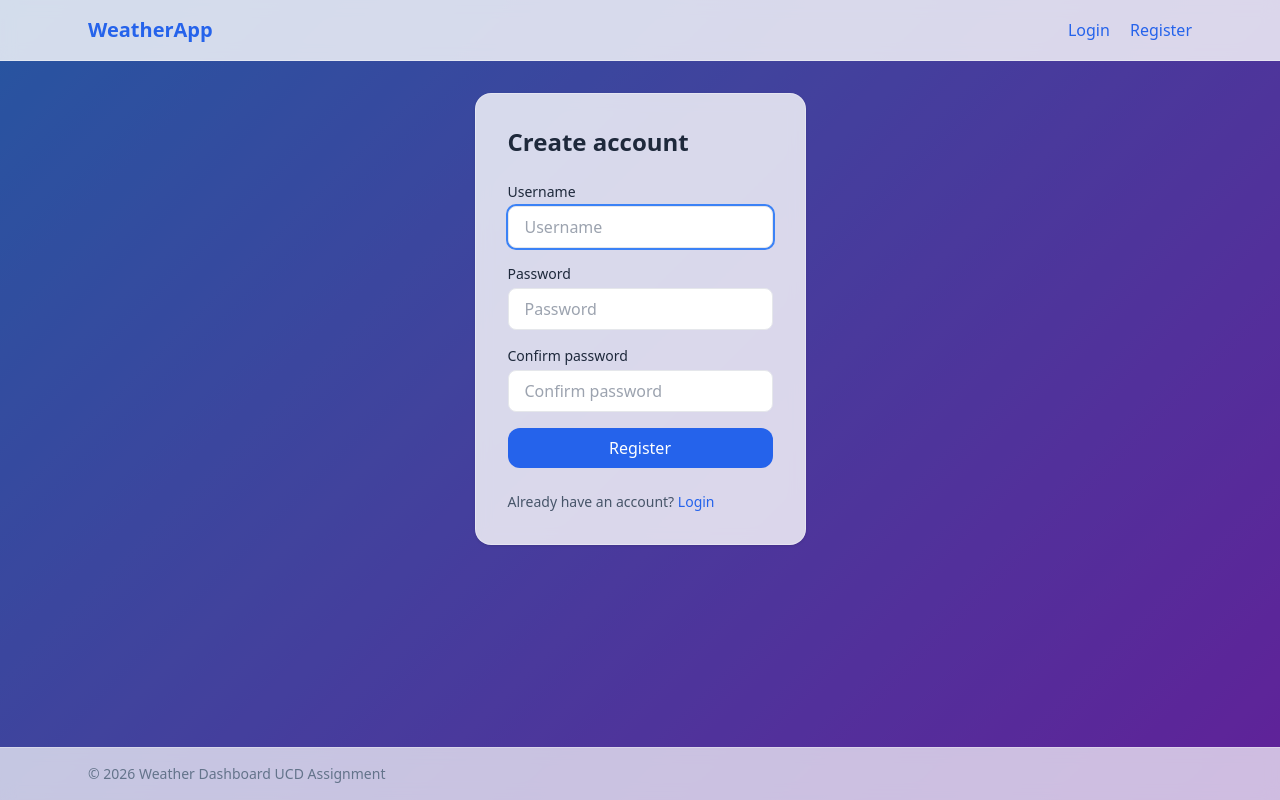
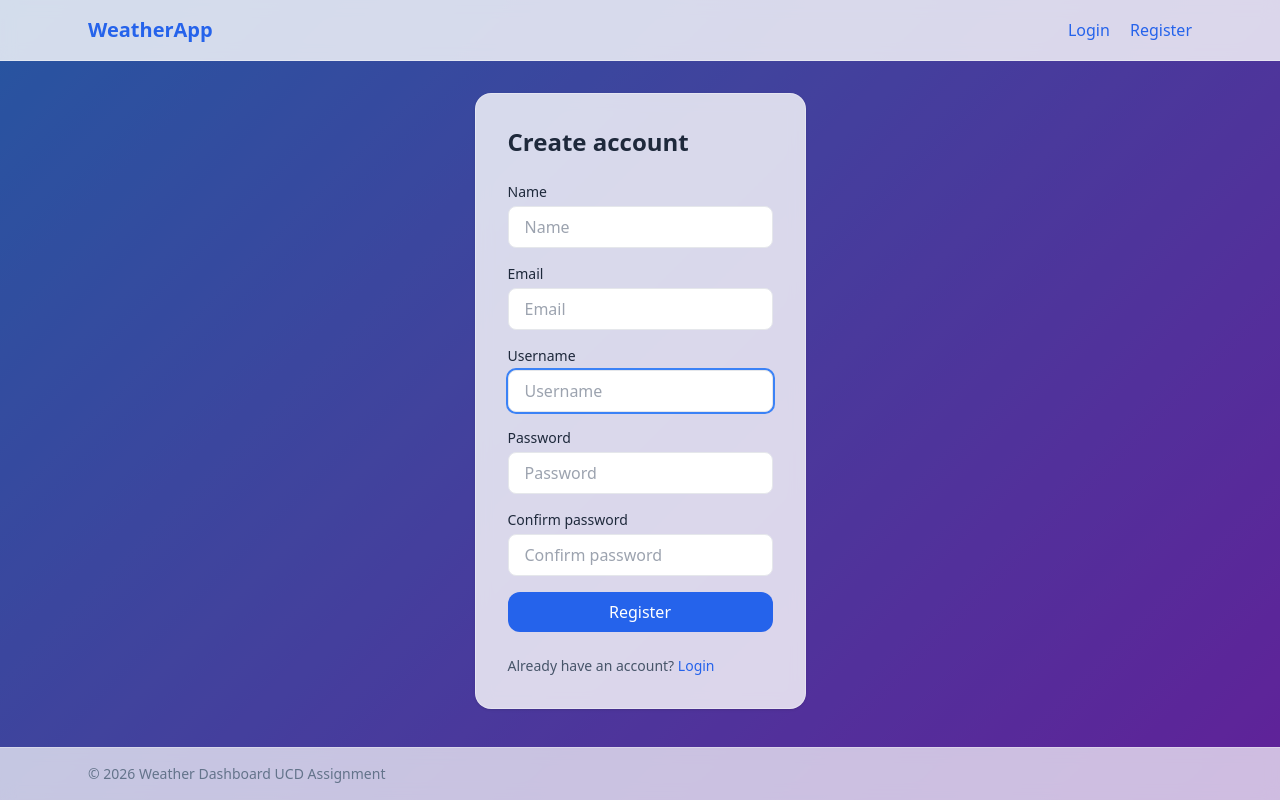
Before and after one commit to sebastian-elbacho/Weather-Dashboard-Final_Project, a Django app: page /accounts/register/ in a window 1280 px wide. Run offline with Django 5.2, Linux system fonts and the light colour scheme; some libraries are stand-ins or nearby versions.

Commit message:
forms and register fixed, local test done

```diff
--- a/accounts/forms.py
+++ b/accounts/forms.py
@@ -3,9 +3,26 @@ from django.contrib.auth.forms import UserCreationForm
 from django.contrib.auth.models import User
 
 
+class RegisterForm(UserCreationForm):
+    first_name = forms.CharField(
+        label="Name",
+        widget=forms.TextInput(
+            attrs={
+                "class": "w-full border rounded-lg px-4 py-2 focus:outline-none focus:ring-2 focus:ring-blue-500",
+                "placeholder": "Name",
+            }
+        ),
+    )
 
+    email = forms.EmailField(
+        widget=forms.EmailInput(
+            attrs={
+                "class": "w-full border rounded-lg px-4 py-2 focus:outline-none focus:ring-2 focus:ring-blue-500",
+                "placeholder": "Email",
+            }
+        )
+    )
 
-class RegisterForm(UserCreationForm):
     username = forms.CharField(
         widget=forms.TextInput(
             attrs={
@@ -37,4 +54,10 @@ class RegisterForm(UserCreationForm):
 
     class Meta:
         model = User
-        fields = ("username", "password1", "password2")
+        fields = ("first_name", "email", "username", "password1", "password2")
+
+    def clean_email(self):
+        email = self.cleaned_data.get("email")
+        if User.objects.filter(email=email).exists():
+            raise forms.ValidationError("Email is already in use.")
+        return email
--- a/accounts/templates/accounts/register.html
+++ b/accounts/templates/accounts/register.html
@@ -9,6 +9,24 @@
 
     <form method="post" class="space-y-4">
       {% csrf_token %}
+
+
+      <div>
+  <label class="block text-sm font-medium mb-1">Name</label>
+  {{ form.first_name }}
+  {% if form.first_name.errors %}
+    <p class="text-red-600 text-sm mt-1">{{ form.first_name.errors }}</p>
+  {% endif %}
+</div>
+
+<div>
+  <label class="block text-sm font-medium mb-1">Email</label>
+  {{ form.email }}
+  {% if form.email.errors %}
+    <p class="text-red-600 text-sm mt-1">{{ form.email.errors }}</p>
+  {% endif %}
+</div>
+
 
       {% if form.non_field_errors %}
         <div class="text-red-600 text-sm">
--- a/accounts/views.py
+++ b/accounts/views.py
@@ -1,27 +1,6 @@
 from django.shortcuts import render, redirect
-from django.contrib.auth.forms import UserCreationForm
 from .forms import RegisterForm
 
-
-def register(request):
-    if request.method == "POST":
-        form = UserCreationForm(request.POST)
-        if form.is_valid():
-            form.save()
-            return redirect("accounts:login")
-    else:
-        form = UserCreationForm()
-
-    return render(request, "accounts/register.html", {"form": form, "body_class": "bg-auth",})
-
-# LOGOUT =>
-
-
-def logged_out(request):
-    return render(request, "accounts/logged_out.html", {"body_class": "bg-auth",})
-
-
-# FUNKCJA REGISTER =>
 
 def register(request):
     if request.method == "POST":
@@ -32,4 +11,12 @@ def register(request):
     else:
         form = RegisterForm()
 
-    return render(request, "accounts/register.html", {"form": form, "body_class": "bg-auth",})
+    return render(
+        request,
+        "accounts/register.html",
+        {"form": form, "body_class": "bg-auth"},
+    )
+
+
+def logged_out(request):
+    return render(request, "accounts/logged_out.html", {"body_class": "bg-auth"})
```
